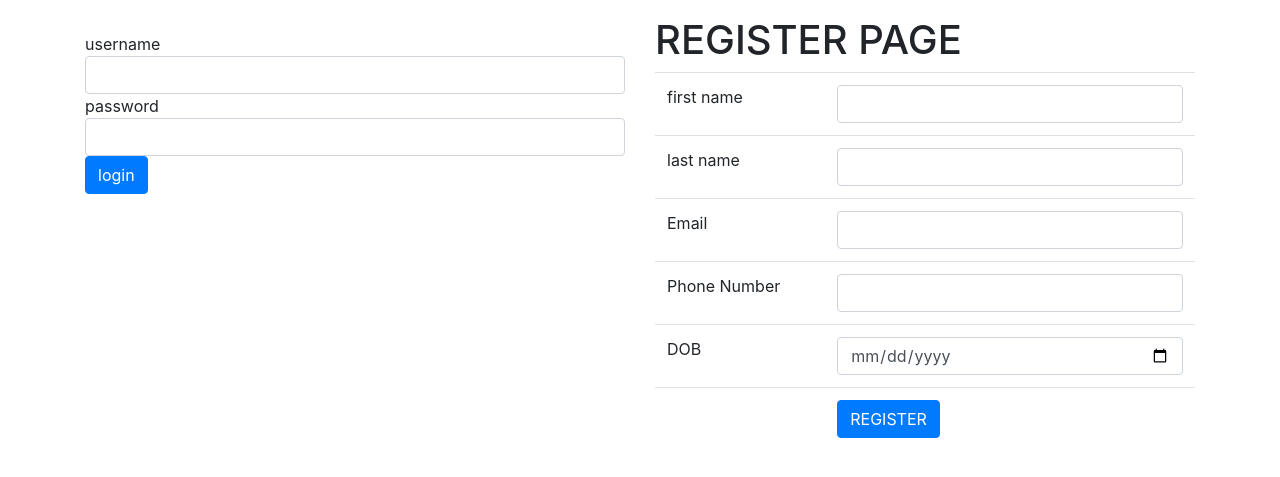
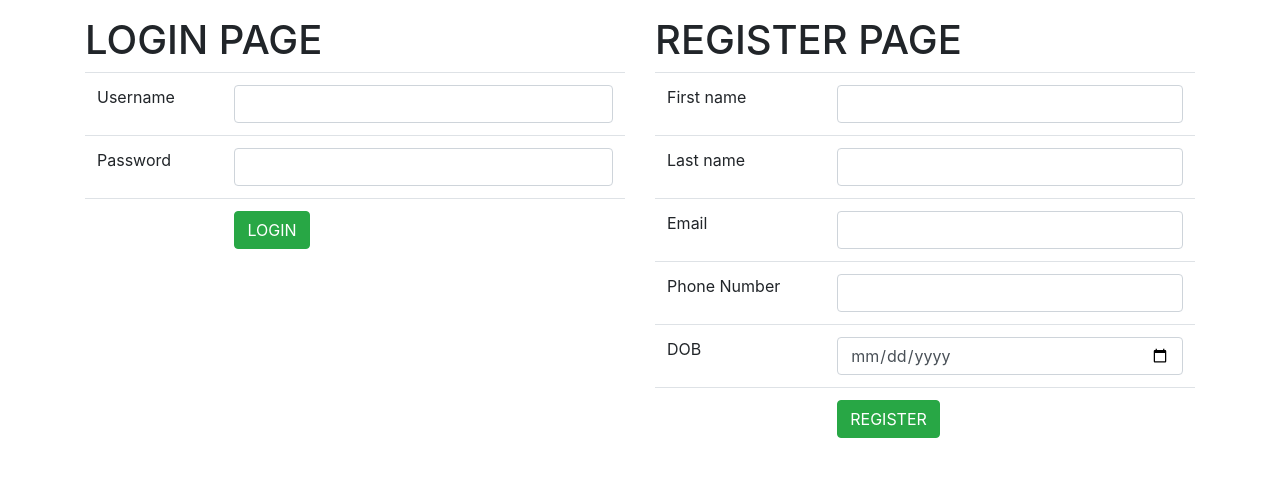
Before and after one commit to 27niji2000/hostwork, a PHP site: page /home.html in a window 1280 px wide. Shown: the part 56-533 px from the top of the page. Run offline with PHP 8.4, Linux system fonts and the light colour scheme.

Commit message:
her is my work

```diff
--- a/home.html
+++ b/home.html
@@ -17,27 +17,29 @@
             <a class="nav-item nav-link active" href="home.html">Home <span class="sr-only">(current)</span></a>
             <a class="nav-item nav-link" href="contact.html">Contact</a>
 
-          </div>
+           </div>
         </div>
       </nav>
 
   <div class="container">
       <div class="row">
           <div class="col col-12 col-sm-6 col-md-12 col-lg-6">
-            <p><table class="table"></table>
+            <p>
+                <h1>LOGIN PAGE</h1>
+                <table class="table">
                 <tr>
-                    <td>username</td>
+                    <td>Username</td>
                     <td><input type="text" class="form-control"></td>
                 </tr>
                 <tr>
-                    <td>password</td>
-                    <td><input type="text" class="form-control"></td>
+                    <td>Password</td>
+                    <td><input type="password" class="form-control"></td>
                 </tr>
-
                 <tr>
                     <td></td>
-                    <td><Button class="btn btn-primary">login</Button></td>
+                    <td><Button class="btn btn-success">LOGIN</Button></td>
                 </tr>
+                </table>
             </p>
           </div>
           <div class="col col-12 col-sm-6 col-md-12 col-lg-6">
@@ -45,12 +47,12 @@
                   <h1>REGISTER PAGE</h1>
                   <table class="table">
                       <tr>
-                          <td>first name</td>
+                          <td>First name</td>
                           <td><input type="text" class="form-control"></td>
 
                       </tr>
                       <tr>
-                          <td>last name</td>
+                          <td>Last name</td>
                           <td><input type="text" class="form-control"></td>
                       </tr>
                       <tr>
@@ -67,13 +69,12 @@
                       </tr>
                       <tr>
                         <td></td>
-                        <td><Button class="btn btn-primary">REGISTER</Button></td>
+                        <td><Button class="btn btn-success">REGISTER</Button></td>
                     </tr>
                   </table>
               </p>
           </div>
       </div>
   </div>
-
 </body>
 </html>
--- a/index.php
+++ b/index.php
@@ -1,7 +1,7 @@
 <?php
 
 
-header("Location:index.html");
+header("Location:home.html");
 
 
 ?>
```
